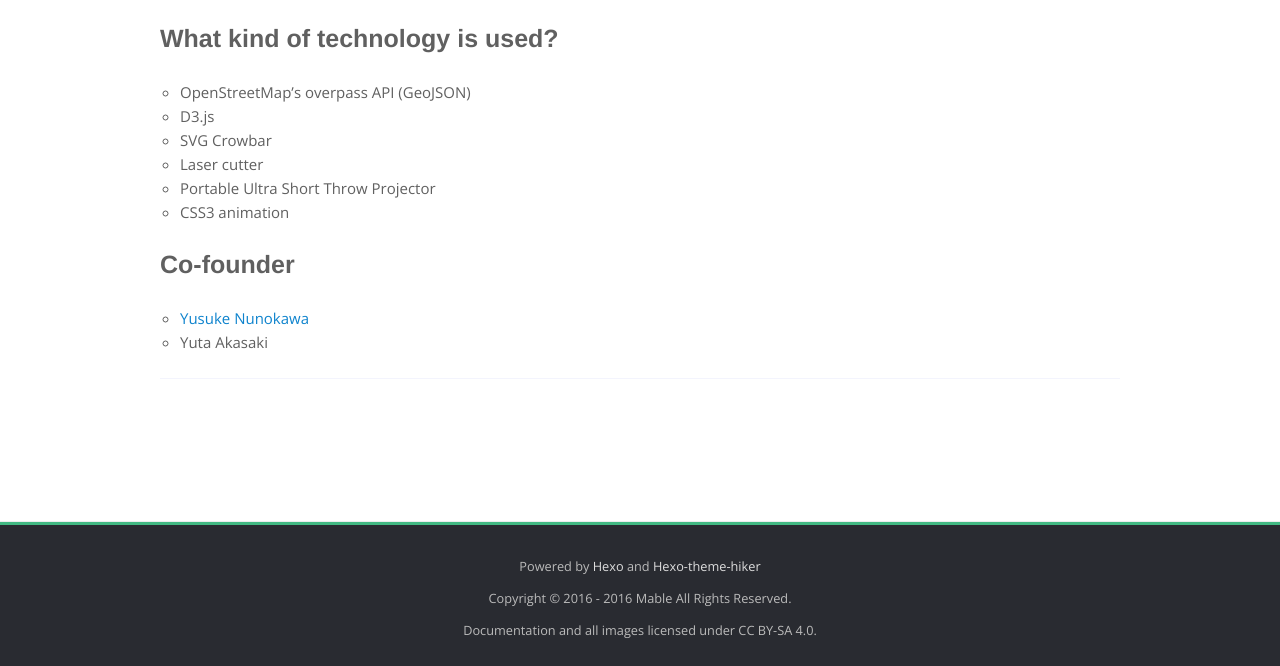
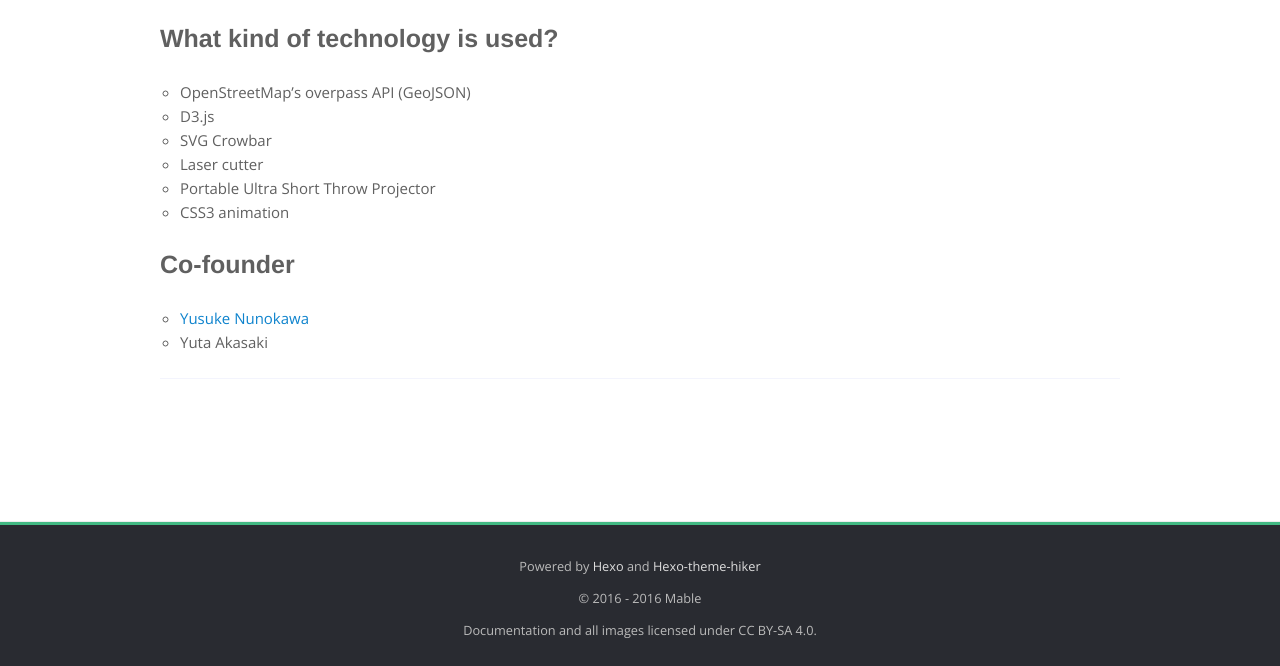
Before and after one commit to mable-project/mable-project.github.io, a plain HTML site: page index.html in a window 1280 px wide. Shown: the part 3736-4402 px from the top of the page. Drawn offline with nearby package versions, Linux system fonts and the light colour scheme; some packages are replaced by stand-ins of ours; a web font is replaced by a local one.

Commit message:
Hexo deploy

```diff
--- a/index.html
+++ b/index.html
@@ -254,7 +254,7 @@
   <div class="container">
       <div class="row">
 	      <p> Powered by <a href="http://hexo.io/" target="_blank">Hexo</a> and <a href="https://github.com/iTimeTraveler/hexo-theme-hiker" target="_blank">Hexo-theme-hiker</a> </p>
-	      <p id="copyRightEn">Copyright &copy; 2016 - 2016 Mable All Rights Reserved.</p>
+	      <p id="copyRightEn">&copy; 2016 - 2016 Mable</p>
 	      <!--<p id="copyRightCn">Yusuke Nunokawa, Yuta Akasaki hold copyright</p>-->
         <p>Documentation and all images licensed under CC BY-SA 4.0.</p>
 	</div>
```
Also changed, not shown: 2016/12/13/what-is-mable/index.html (+1 -1 lines), archives/2016/12/index.html (+1 -1 lines), archives/2016/index.html (+1 -1 lines), archives/index.html (+1 -1 lines), tags/design/index.html (+1 -1 lines), tags/fab/index.html (+1 -1 lines), tags/openstreetmap/index.html (+1 -1 lines), tags/table/index.html (+1 -1 lines).
